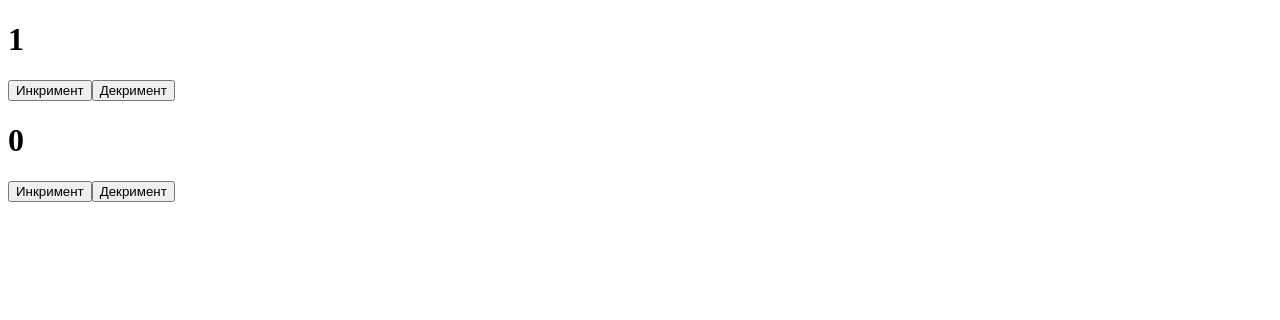
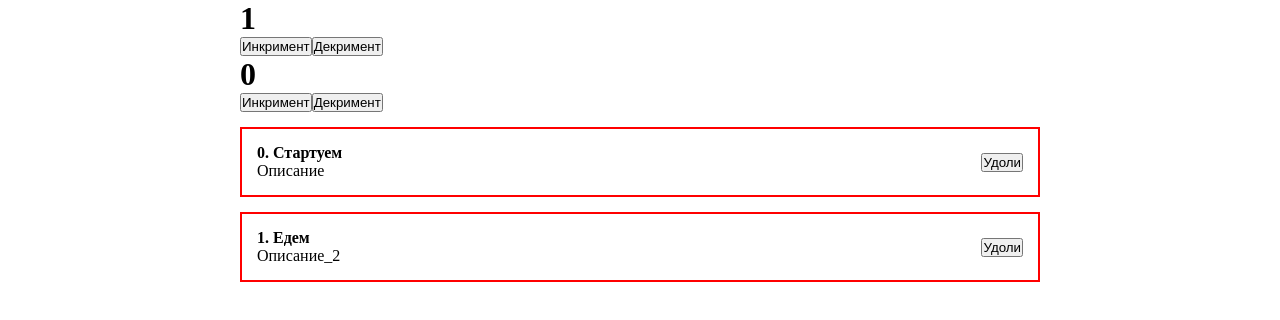
Before and after one commit to junge8971/learn_js, a React (Create React App) app in the folder practice/Ulbi/fundamental_react_course/: page / in a window 1280 px wide. Shown: the top 320 px of the page. Built offline with nearby package versions, Linux system fonts and the light colour scheme.

Commit message:
Создал стилизованный компонент поста, который может принимать аргументы

```diff
--- a/practice/Ulbi/fundamental_react_course/src/App.js
+++ b/practice/Ulbi/fundamental_react_course/src/App.js
@@ -1,12 +1,18 @@
 import React from "react";
 import Counter from "./components/Сounter";
 import ClassCounter from "./components/ClassCounter";
+import Post from "./components/Post";
+
+// Стили
+import "./styles/app.css";
 
 export default function App() {
   return (
     <div className="App">
       <Counter />
       <ClassCounter />
+      <Post post={{ id: 0, title: "Стартуем", body: "Описание" }} />
+      <Post post={{ id: 1, title: "Едем", body: "Описание_2" }} />
     </div>
   );
 }
--- /dev/null
+++ b/practice/Ulbi/fundamental_react_course/src/components/Post.jsx
@@ -0,0 +1,22 @@
+import React from "react";
+
+// в компоненты можно передавать информацию с помощью пропс
+// props - это объект
+// Что бы передать в пропс данные используется такая конструкция <ComponentName object_name={{prop_key:value}} />
+export default function Post(props) {
+  return (
+    <div className="App">
+      <div className="post">
+        <div className="post_content">
+          <strong>
+            {props.post.id}. {props.post.title}
+          </strong>
+          <div>{props.post.body}</div>
+        </div>
+        <div className="post_btns">
+          <button>Удоли</button>
+        </div>
+      </div>
+    </div>
+  );
+}
--- /dev/null
+++ b/practice/Ulbi/fundamental_react_course/src/styles/app.css
@@ -0,0 +1,22 @@
+* {
+  margin: 0;
+  padding: 0;
+  box-sizing: border-box;
+}
+
+#root {
+  display: flex;
+  justify-content: center;
+}
+
+.App {
+  width: 800px;
+}
+.post {
+  display: flex;
+  justify-content: space-between;
+  align-items: center;
+  padding: 15px;
+  border: 2px solid red;
+  margin-top: 15px;
+}
```
